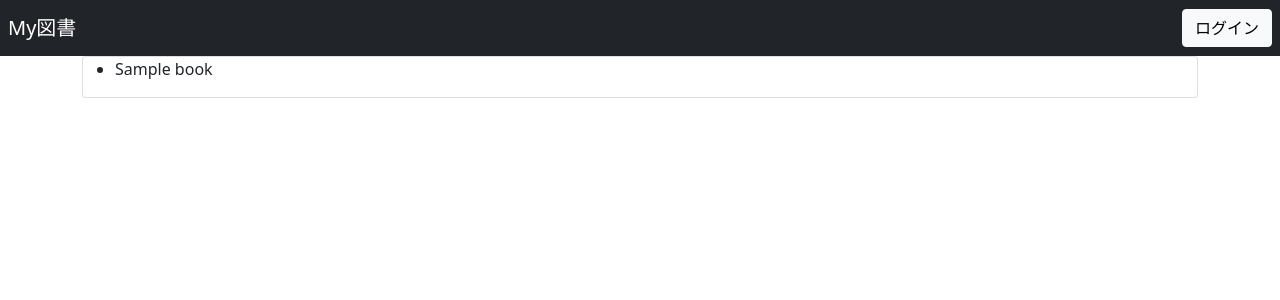
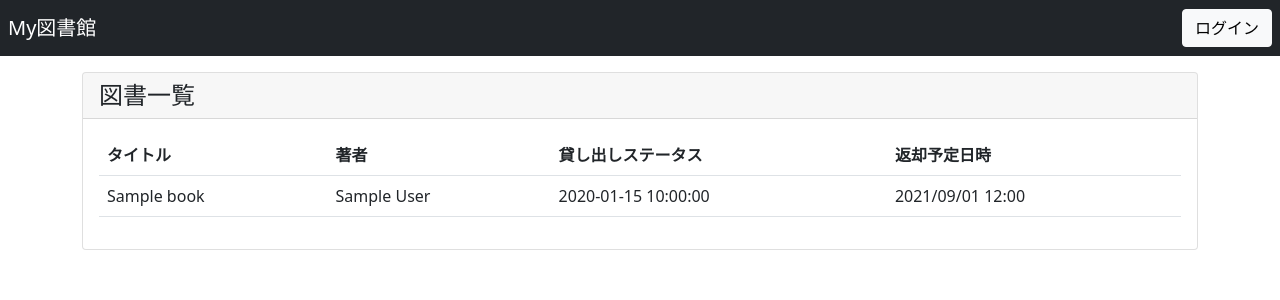
Before and after one commit to scallop722/mylib, a Flask app: template templates/book/list.html in a window 1280 px wide. Shown: the top 300 px of the page. Run offline with Flask 2, Linux system fonts and the light colour scheme; the template is opened without the code that fills it: most values are stand-ins (such as "Sample title", 1, 10 or a date in 2020); some libraries are stand-ins or nearby versions.

Commit message:
図書一覧の作成

```diff
--- a/app.py
+++ b/app.py
@@ -1,10 +1,9 @@
 from entity.Book import Book
+from entity.LendingHistory import LendingHistory
 from flask import Flask, render_template, redirect
 from flask.helpers import url_for
-from jinja2 import Environment
 from setting import session
 
-env = Environment(variable_start_string="${", variable_end_string="}")
 app = Flask(__name__)
 
 @app.route("/book/list", methods=["GET"])
--- a/db/mylib.sql
+++ b/db/mylib.sql
@@ -25,7 +25,7 @@ CREATE TABLE lending_history
 	id bigserial NOT NULL,
 	book_id bigint NOT NULL,
 	member_id bigint NOT NULL,
-	lenging_date date NOT NULL,
+	lending_date date NOT NULL,
 	returned boolean DEFAULT 'false' NOT NULL,
 	PRIMARY KEY (id)
 ) WITHOUT OIDS;
--- a/entity/Member.py
+++ b/entity/Member.py
@@ -1,6 +1,7 @@
 from datetime import datetime
 from sqlalchemy.ext.declarative import declarative_base
 from sqlalchemy import Column, Integer, String, DateTime
+from sqlalchemy.orm import relationship
 from sqlalchemy.sql.sqltypes import Boolean
 from setting import Base
 from setting import ENGINE
@@ -12,6 +13,7 @@ class Member(Base):
 
     __tablename__ = 'member'
     id = Column(Integer, primary_key=True, autoincrement=True)
+    member = relationship("LendingHistory", backref="member")
     name = Column(String(20))
     disabled = Column(Boolean)
 
--- a/templates/book/list.html
+++ b/templates/book/list.html
@@ -1,15 +1,29 @@
 {% extends "layout.html" %}
 {% block content %}
-<div class="container">
+<div class="container mt-3">
   <div class="card">
-    <div class="row">
-      <div class="col">
-        <ul>
-          {% for book in books %}
-          <li>{{ book.title }}</li>
-          {% endfor %}
-        </ul>
-      </div>
+    <div class="card-header">
+      <h4 class="mb-0">
+        図書一覧
+      </h4>
+    </div>
+    <div class="card-body">
+      <table class="table">
+        <tr>
+          <th>タイトル</th>
+          <th>著者</th>
+          <th>貸し出しステータス</th>
+          <th>返却予定日時</th>
+        </tr>
+        {% for book in books %}
+        <tr>
+          <td>{{book.title}}</td>
+          <td>{{book.author}}</td>
+          <td>{{book.get_planed_return_date()}}</td>
+          <td>2021/09/01 12:00</td>
+        </tr>
+        {% endfor %}
+      </table>
     </div>
   </div>
 </div>
--- a/templates/layout.html
+++ b/templates/layout.html
@@ -6,7 +6,7 @@
 </head>
 <body>
   <nav class="navbar navbar-dark bg-dark">
-    <a class="navbar-brand ps-2" href="#">My図書</a>
+    <a class="navbar-brand ps-2" href="#">My図書館</a>
     <button type="button" class="btn btn-light ms-auto me-2">ログイン</button>
   </nav>
   {% block content %}
```
Also changed, not shown: entity/Book.py (+10 -0 lines), entity/LendingHistory.py (+5 -2 lines), 1 other file.
